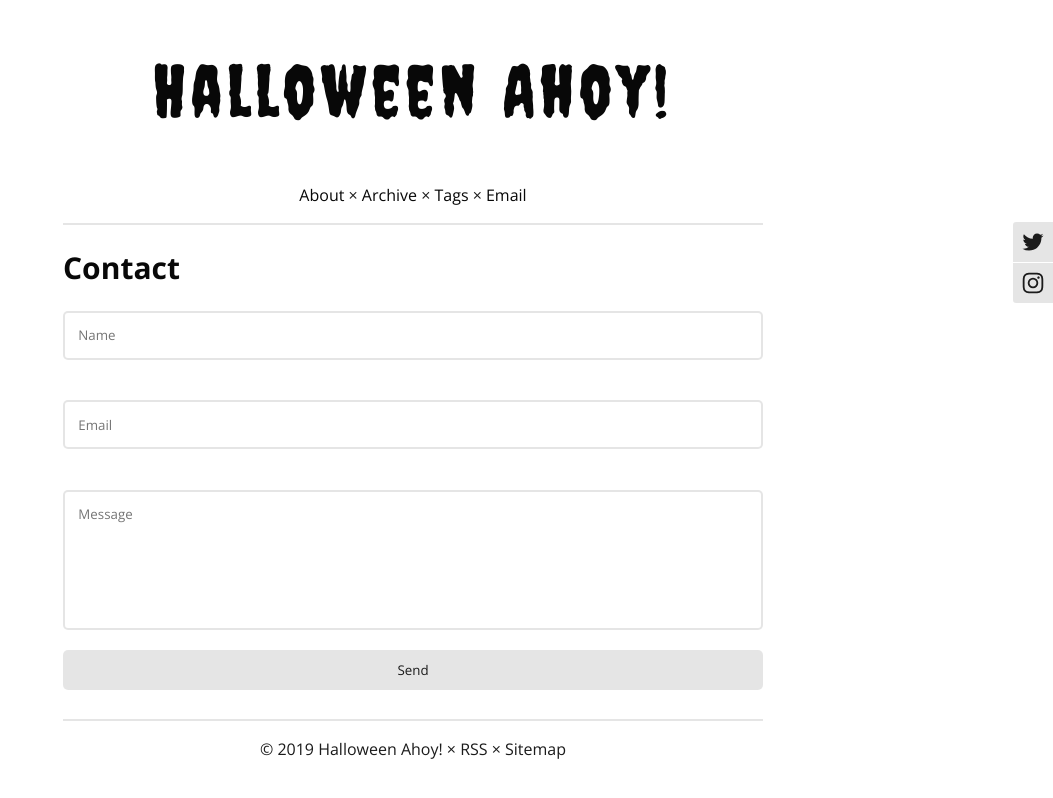
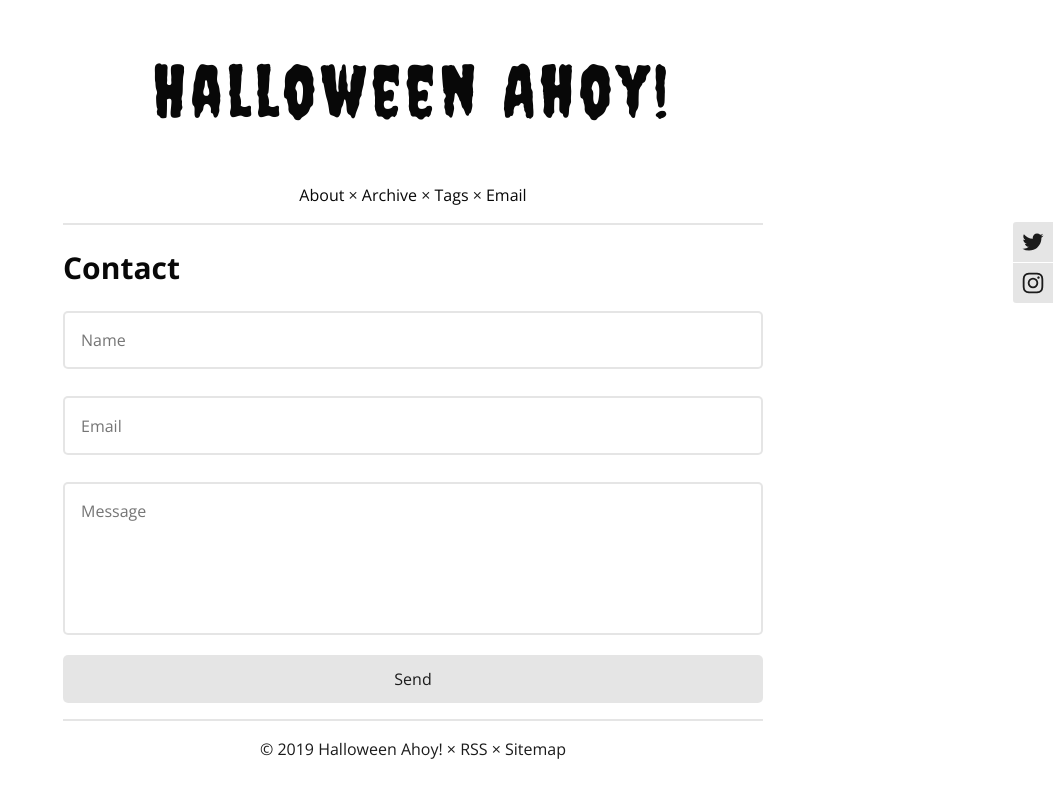
Before and after one commit to halloweenahoy/halloweenahoy.github.io, a Jekyll site: the page built from contact.html, in a window 1280 px wide. Shown: the top 798 px of the page, without its empty margins (227-1280 px from the left). Built offline with Jekyll 4.4.1, drawn with Linux system fonts in a browser that asks for light colours; comment, search, counter and statistics services are not loaded.

Commit message:
Update style.css

```diff
--- a/css/style.css
+++ b/css/style.css
@@ -14,13 +14,14 @@ padding: 0 10px;
 /* Form */
 
 form {
-    width: 100%;
-    height: 400px;
-    display: grid;
-    grid-row-gap: 20px;
+  width: 100%;
+  height: 400px;
+  display: grid;
+  grid-row-gap: 20px;
 }
 
 form input {
+  font-size: 16px;
   font-family: 'Open Sans', sans-serif;
   border: 2px solid rgba(0, 0, 0, 0.1);
   border-radius: 5px;
@@ -32,11 +33,13 @@ form input {
 }
 
 form textarea {
+  font-size: 16px;
   font-family: 'Open Sans', sans-serif;
   padding: 1em;
   border: 2px solid rgba(0, 0, 0, 0.1);
   border-radius: 5px;
   resize: none;
+  margin: 0;
 }
 
 input[type="submit"] {
```
